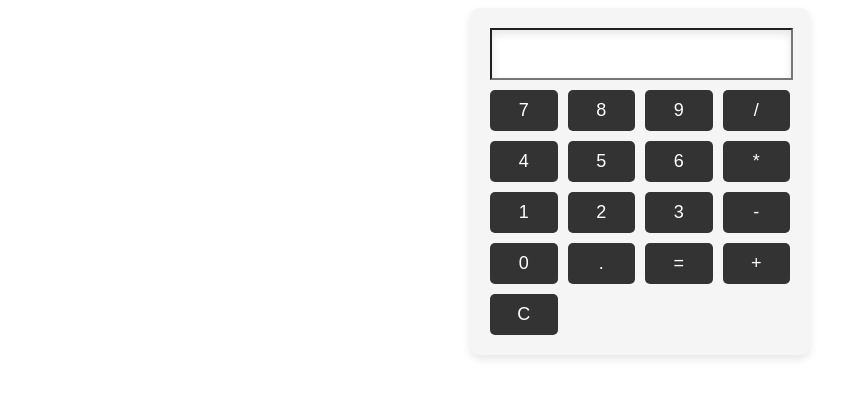
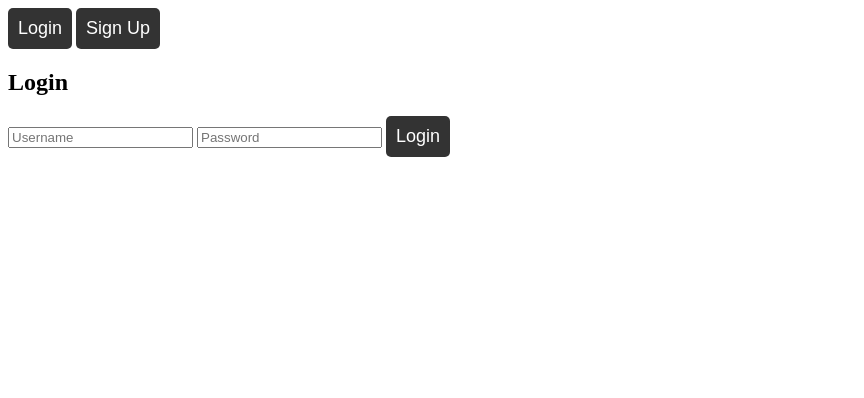
Before and after one commit to mauryavanshi0001/OIBSIP, a plain HTML site: page index.html in a window 1280 px wide. Shown: the whole page, without its empty margins (0-864 px from the left). Drawn offline with Linux system fonts and the light colour scheme.

Commit message:
Update index.html

```diff
--- a/index.html
+++ b/index.html
@@ -3,29 +3,33 @@
 <head>
   <meta charset="utf-8">
   <link rel="stylesheet" type="text/css" href="style.css">
-  <title>Calculator</title>
 </head>
 <body>
-  <div class="calculator">
-    <input type="text" id="display" readonly>
-    <div class="buttons">
-      <button onclick="appendToDisplay('7')">7</button>
-      <button onclick="appendToDisplay('8')">8</button>
-      <button onclick="appendToDisplay('9')">9</button>
-      <button onclick="appendToDisplay('/')">/</button>
-      <button onclick="appendToDisplay('4')">4</button>
-      <button onclick="appendToDisplay('5')">5</button>
-      <button onclick="appendToDisplay('6')">6</button>
-      <button onclick="appendToDisplay('*')">*</button>
-      <button onclick="appendToDisplay('1')">1</button>
-      <button onclick="appendToDisplay('2')">2</button>
-      <button onclick="appendToDisplay('3')">3</button>
-      <button onclick="appendToDisplay('-')">-</button>
-      <button onclick="appendToDisplay('0')">0</button>
-      <button onclick="appendToDisplay('.')">.</button>
-      <button onclick="calculate()">=</button>
-      <button onclick="appendToDisplay('+')">+</button>
-      <button onclick="clearDisplay()">C</button>
+  <div class="authentication-container">
+    <div class="auth-card" id="authCard">
+      <div class="tabs">
+        <button class="tab" onclick="showLogin()">Login</button>
+        <button class="tab" onclick="showSignup()">Sign Up</button>
+      </div>
+      <div id="loginForm" class="auth-form">
+        <h2>Login</h2>
+        <input type="text" id="loginUsername" placeholder="Username">
+        <input type="password" id="loginPassword" placeholder="Password">
+        <button onclick="login()">Login</button>
+        <p id="loginMessage" class="message"></p>
+      </div>
+      <div id="signupForm" class="auth-form" style="display: none;">
+        <h2>Sign Up</h2>
+        <input type="text" id="signupUsername" placeholder="Username">
+        <input type="password" id="signupPassword" placeholder="Password">
+        <button onclick="signup()">Sign Up</button>
+        <p id="signupMessage" class="message"></p>
+      </div>
+    </div>
+    <div class="welcome-card" id="welcomeCard" style="display: none;">
+      <h2>Welcome, <span id="welcomeUsername"></span>!</h2>
+      <p>You are now logged in.</p>
+      <button onclick="logout()">Log Out</button>
     </div>
   </div>
 
```
